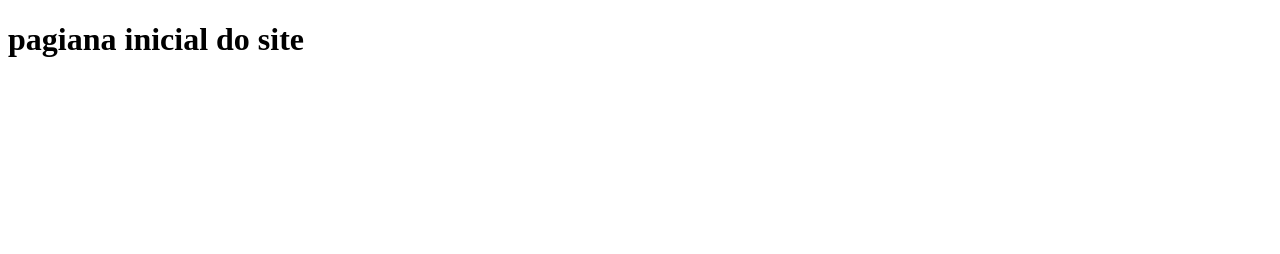
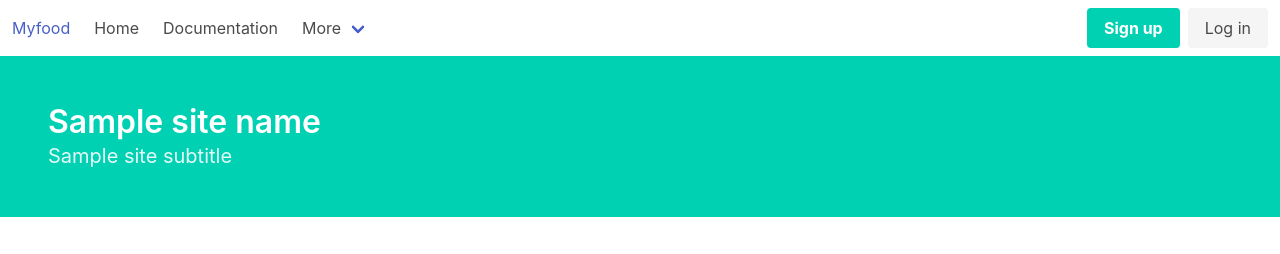
Before and after one commit to GabrielLazaroni/Myfood_API, a Flask app: template myfood/templates/index.html in a window 1280 px wide. Shown: the top 254 px of the page. Before the commit the page ends 57 px from the top, so only its background shows below. Run offline with Flask 2, Linux system fonts and the light colour scheme; the template is opened without the code that fills it: most values are stand-ins (such as "Sample title", 1, 10 or a date in 2020).

Commit message:
add front templates

```diff
--- a/myfood/templates/index.html
+++ b/myfood/templates/index.html
@@ -1,14 +1,144 @@
-<!DOCTYPE html>
-<html lang="en">
-<head>
-  <meta charset="UTF-8">
-  <meta http-equiv="X-UA-Compatible" content="IE=edge">
-  <meta name="viewport" content="width=device-width, initial-scale=1.0">
-  <title>Myfood</title>
-</head>
-<body>
+<html>
+  <head>
+    <meta charset="utf-8">
+    <meta name="viewport" content="width=device-width, initial-scale=1">
+    <title>Hello Bulma!</title>
+    <link rel="stylesheet" href="https://cdn.jsdelivr.net/npm/bulma@0.9.3/css/bulma.min.css">
+  </head>
+  <body>
 
-  <h1> pagiana inicial do site </h1>
+    <nav class="navbar" role="navigation" aria-label="main navigation">
+      <div class="navbar-brand">
+        <a class="navbar-item" href="https://bulma.io">
+          Myfood
+        </a>
 
-</body>
+        <a role="button" class="navbar-burger" aria-label="menu" aria-expanded="false" data-target="navbarBasicExample">
+          <span aria-hidden="true"></span>
+          <span aria-hidden="true"></span>
+          <span aria-hidden="true"></span>
+        </a>
+      </div>
+
+      <div id="navbarBasicExample" class="navbar-menu">
+        <div class="navbar-start">
+          <a class="navbar-item">
+            Home
+          </a>
+
+          <a class="navbar-item">
+            Documentation
+          </a>
+
+          <div class="navbar-item has-dropdown is-hoverable">
+            <a class="navbar-link">
+              More
+            </a>
+
+            <div class="navbar-dropdown">
+              <a class="navbar-item">
+                About
+              </a>
+              <a class="navbar-item">
+                Jobs
+              </a>
+              <a class="navbar-item">
+                Contact
+              </a>
+              <hr class="navbar-divider">
+              <a class="navbar-item">
+                Report an issue
+              </a>
+            </div>
+          </div>
+        </div>
+
+        <div class="navbar-end">
+          <div class="navbar-item">
+            <div class="buttons">
+              <a class="button is-primary">
+                <strong>Sign up</strong>
+              </a>
+              <a class="button is-light">
+                Log in
+              </a>
+            </div>
+          </div>
+        </div>
+      </div>
+    </nav>
+
+    <section class="hero is-primary">
+      <div class="hero-body">
+        <p class="title">
+          {{site_name}}
+        </p>
+        <p class="subtitle">
+          {{site_subtitle}}
+        </p>
+      </div>
+    </section>
+
+  <section class="section">
+    <div class="container">
+
+      <div class="columns">
+        <div class="column">
+
+          <div class="card">
+            <div class="card-image">
+              <figure class="image is-4by3">
+                <img src="https://bulma.io/images/placeholders/1280x960.png" alt="Placeholder image">
+              </figure>
+            </div>
+            <div class="card-content">
+              <div class="media">
+                <div class="media-left">
+                  <figure class="image is-48x48">
+                    <img src="https://bulma.io/images/placeholders/96x96.png" alt="Placeholder image">
+                  </figure>
+                </div>
+                <div class="media-content">
+                  <p class="title is-4">John Smith</p>
+                  <p class="subtitle is-6">@johnsmith</p>
+                </div>
+              </div>
+
+              <div class="content">
+                Lorem ipsum dolor sit amet, consectetur adipiscing elit.
+                Phasellus nec iaculis mauris. <a>@bulmaio</a>.
+                <a href="#">#css</a> <a href="#">#responsive</a>
+                <br>
+                <time datetime="2016-1-1">11:09 PM - 1 Jan 2016</time>
+              </div>
+            </div>
+          </div>
+
+        </div>
+        <div class="column">
+          Second column
+        </div>
+        <div class="column">
+          Third column
+        </div>
+        <div class="column">
+          Fourth column
+        </div>
+      </div>
+
+
+    </div>
+  </section>
+
+  <footer class="footer">
+    <div class="content has-text-centered">
+      <p>
+        <strong>Bulma</strong> by <a href="https://jgthms.com">Jeremy Thomas</a>. The source code is licensed
+        <a href="http://opensource.org/licenses/mit-license.php">MIT</a>. The website content
+        is licensed <a href="http://creativecommons.org/licenses/by-nc-sa/4.0/">CC BY NC SA 4.0</a>.
+      </p>
+    </div>
+  </footer>
+
+  </body>
 </html>
```
Also changed, not shown: myfood/ext/site/main.py (+2 -5 lines), myfood/app.py (line endings or trailing spaces).
